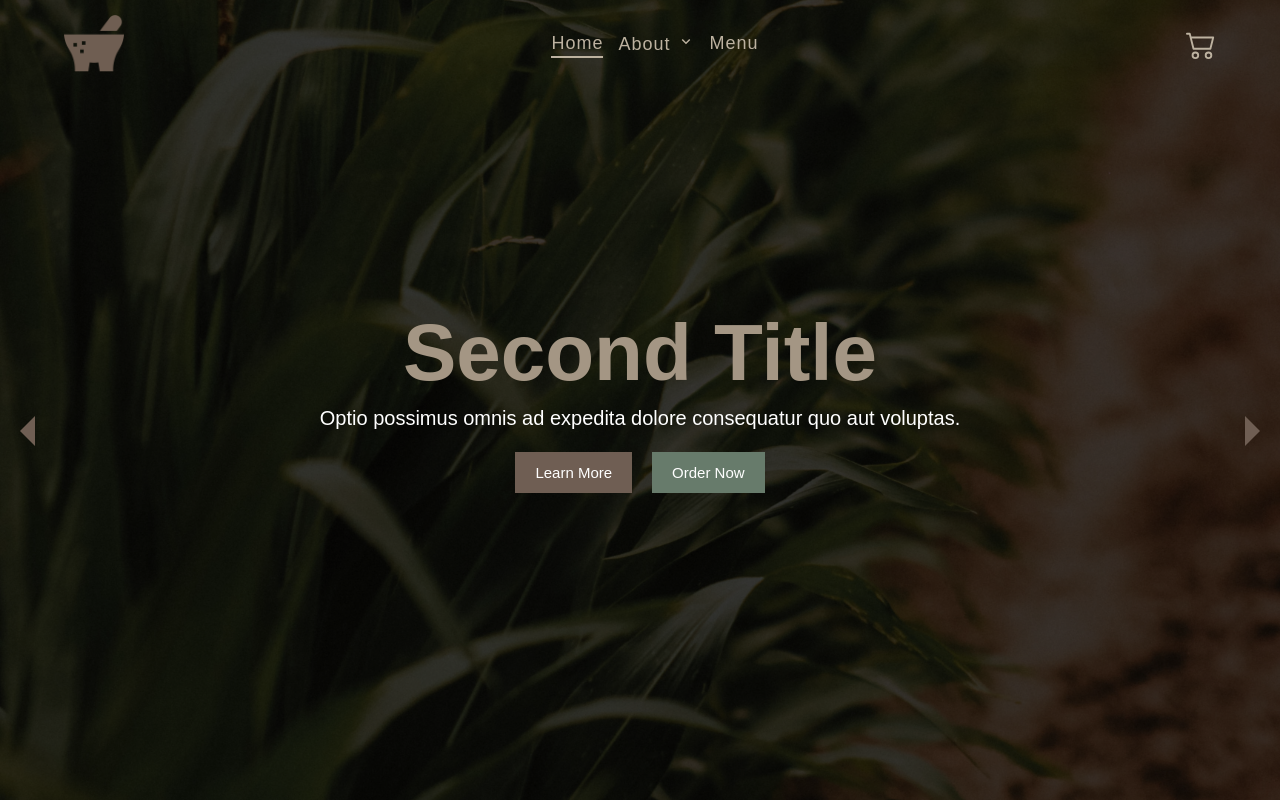
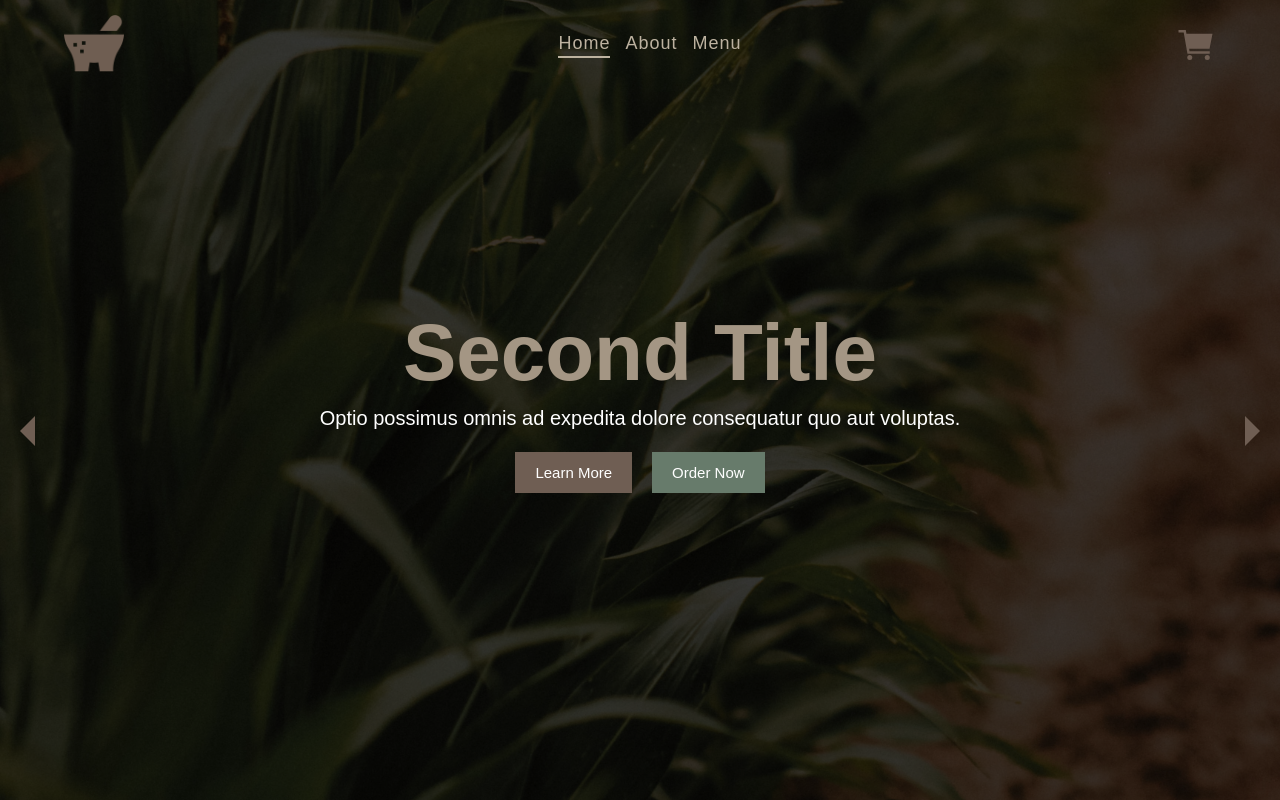
Before and after one commit to lizmery/tamales-clone, a React (Create React App) app: page / in a window 1280 px wide. Shown: the top 800 px of the page. Built offline with nearby package versions, Linux system fonts and the light colour scheme; no server answers.

Commit message:
Update Navbar and Footer
update styling for navbar cart icon and footer styling

```diff
--- a/src/components/Footer/Footer.css
+++ b/src/components/Footer/Footer.css
@@ -1,6 +1,6 @@
 .footer {
     width: 100%;
-    background-color: var(--green);
+    background-color: var(--darkGreen);
     padding: 2rem 5rem;
     margin-top: 0;
     display: flex;
--- a/src/components/Footer/Footer.jsx
+++ b/src/components/Footer/Footer.jsx
@@ -1,4 +1,3 @@
-import React from 'react'
 import { NavLink } from 'react-router-dom'
 import { TiSocialInstagram, TiSocialFacebook, TiSocialTwitter } from 'react-icons/ti'
 import molcajete from '../../assets/molcajete9.png'
--- a/src/components/Navbar/Navbar.css
+++ b/src/components/Navbar/Navbar.css
@@ -163,7 +163,7 @@
 }
 
 .cart-btn {
-    color: var(--darkGreen);
+    color: var(--darkBrown);
     font-size: 3rem;
     cursor: pointer;
     transition: .3s ease;
@@ -173,22 +173,9 @@
     transform: scale(1.1);
 }
 
-.transparent .cart-btn {
-    color: var(--lightBrown);
-}
-
-.cart-badge {
-    background: var(--accentColor);
-    border-radius: 50%;
-    padding: .8rem 1.2rem;
-    position: absolute;
-    color: #fff;
-    font-size: 1.2rem;
-    transition: .3s ease;
-}
-
-.transparent .cart-badge {
-    background: var(--lightBrown);
+.mobile-icons {
+    display: flex;
+    gap: 1rem;
 }
 
 @media screen and (min-width: 1080px){
@@ -226,9 +213,8 @@
     .nav-item:last-child {
         padding-right: 0;
     }
-    .cart-badge {
-        top: 1rem;
-        right: 5.5rem;
+    .cart-btn {
+        font-size: 4rem;
     }
 }
 
--- a/src/components/Navbar/Navbar.jsx
+++ b/src/components/Navbar/Navbar.jsx
@@ -1,8 +1,8 @@
-import React, { useState, useEffect } from 'react'
+import { useState, useEffect } from 'react'
 import { NavLink, Link } from 'react-router-dom'
+import { Badge } from '@material-ui/core'
 import { RiMenu3Line, RiCloseLine } from 'react-icons/ri'
-import { BsCart2 } from 'react-icons/bs'
-import { BiChevronDown } from 'react-icons/bi'
+import { IoCartSharp } from 'react-icons/io5'
 import molcajete from '../../assets/molcajete6.png'
 import './Navbar.css';
 
@@ -53,7 +53,7 @@ const Navbar = ({ totalItems }) => {
                                 className="nav-link"
                                 onClick={() => setClick(false)}
                             >
-                                About <BiChevronDown />
+                                About
                             </NavLink>
                         </li>
                         <li className="nav-item">
@@ -79,24 +79,21 @@ const Navbar = ({ totalItems }) => {
                         </button> : null
                     }
                 </div>
+                <div className="mobile-icons">
                     <div className="cart-icon">
                         <Link
                             exact
                             to="/cart"
                             aria-label="Show cart items"
                         >
-                        <BsCart2
-                            className={scroll || click ? "cart-btn" : "cart-btn transparent"}
-                        />
+                            <Badge badgeContent={totalItems} color="secondary">
+                                <IoCartSharp className="cart-btn" />
+                            </Badge>
                         </Link>
-                    {totalItems > 0 ?
-                        <span className="cart-badge">
-                            {totalItems}
-                        </span> : null
-                    }
                     </div>
                     <div className="nav-icon" onClick={handleClick}>
                         {click ? <RiCloseLine /> : <RiMenu3Line />}
+                    </div>
                 </div>
             </nav>
         </header>
```
Lines whose indentation alone changed are shown as unchanged.
